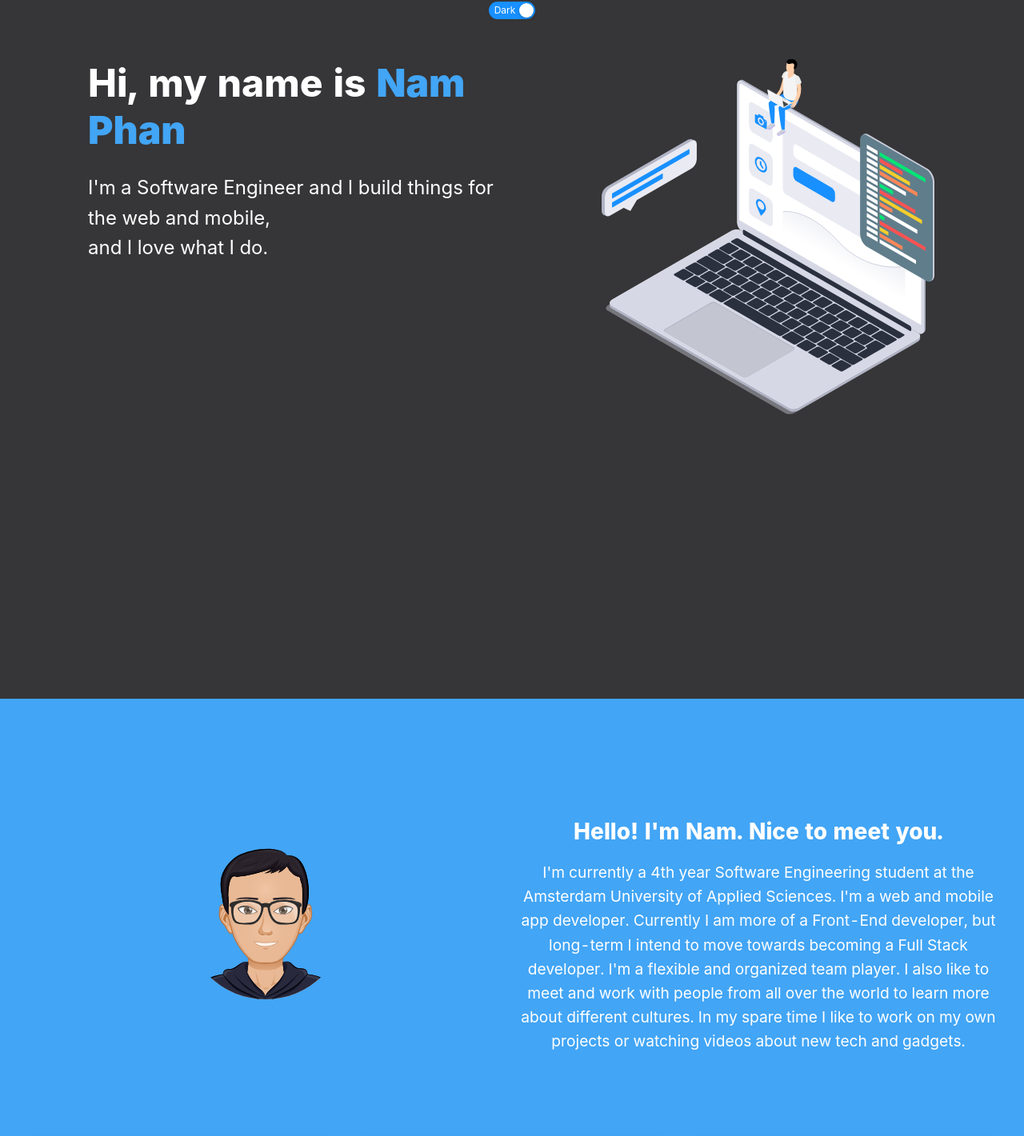
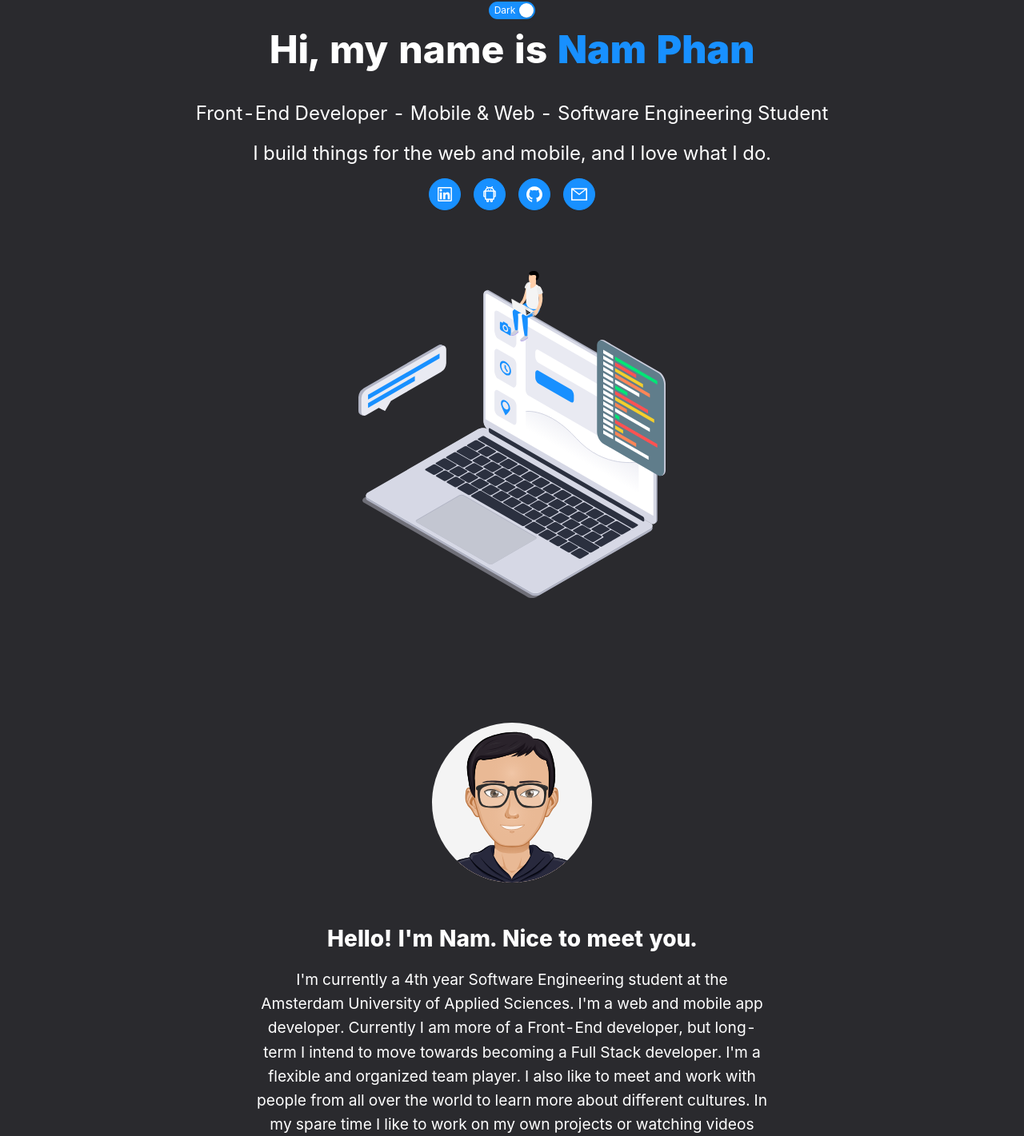
Before and after one commit to NamTPhan/NamTPhan.github.io, a React (Create React App) app: page / in a window 1280 px wide. Shown: the part 18-1439 px from the top of the page at 80% size. Built offline with nearby package versions, Linux system fonts and the light colour scheme.

Commit message:
Center content, footer done

```diff
--- a/src/components/AboutSection.js
+++ b/src/components/AboutSection.js
@@ -28,17 +28,18 @@ const Avatar = styled.img`
 const AboutSection = (props) => (
   <Row
     style={{
-      backgroundColor: props.theme.primaryBlue,
-      padding: "9rem 1.5rem",
-      paddingBottom: "11rem",
+      backgroundColor: props.theme.primary,
+      paddingTop: "3rem",
+      paddingBottom: "5rem",
       textAlign: "center",
     }}
   >
-    <Col span={12}>
-      <Avatar style={{ backgroundColor: props.theme.primaryBlue }} src={Me} alt="avatar" />
+    <Col span={24}>
+      <Avatar style={{ backgroundColor: '#f4f4f4'}} src={Me} alt="avatar" />
     </Col>
-    <Col span={12}>
+    <Col span={24}>
       <H1>Hello! I'm Nam. Nice to meet you.</H1>
+      <Col span={12} offset={6}>
       <H2>
         I'm currently a 4th year Software Engineering student at the Amsterdam
         University of Applied Sciences. I'm a web and mobile app developer.
@@ -49,6 +50,8 @@ const AboutSection = (props) => (
         I like to work on my own projects or watching videos about new tech and
         gadgets.
       </H2>
+      </Col>
+
     </Col>
   </Row>
 );
--- a/src/components/ExperienceBlock.js
+++ b/src/components/ExperienceBlock.js
@@ -36,7 +36,7 @@ const ExperienceBlock = (props) => (
   >
     <Span>
       {props.title}{" "}
-      <a href={props.website} target="_blank" rel="noopener noreferrer" style={{ color: props.theme.primaryBlue }}>
+      <a href={props.website} target="_blank" rel="noopener noreferrer" style={{ color: props.theme.primary }}>
         @ {props.company}{" "}
         <img
           src={require("../assets/flags/" + props.country + ".png")}
--- a/src/components/Footer.js
+++ b/src/components/Footer.js
@@ -8,15 +8,6 @@ const MeLogo = styled.img`
   height: 100px;
   border-radius: 50%;
   margin-bottom: 20px;
-`;
-
-const A = styled.a`
-  color: #fff;
-  margin: 0 8px;
-
-  span {
-    font-size: 35px;
-  }
 `;
 
 const P = styled.p`
@@ -30,7 +21,7 @@ const ContactSection = (props) => (
     <Col
       span={24}
       style={{
-        backgroundColor: props.theme.primaryBlue,
+        backgroundColor: props.theme.primary,
         padding: "0 2rem 1rem 2rem",
         textAlign: "center",
       }}
--- a/src/components/LandingSection.js
+++ b/src/components/LandingSection.js
@@ -1,5 +1,5 @@
 import React from "react";
-import { Row, Col } from "antd";
+import { Row, Col, Button } from "antd";
 import {
   MailOutlined,
   LinkedinOutlined,
@@ -8,28 +8,24 @@ import {
 } from "@ant-design/icons";
 import styled, { withTheme } from "styled-components";
 
-import AppDev from "../assets/app_dev.svg";
-import Logo from "../assets/logo.png";
+import Laptop from "../assets/laptop.svg";
 
 const H1 = styled.h1`
   font-size: 3rem;
   font-weight: 800;
   color: ${({ theme }) => theme.titleText};
-  margin-left: 110px;
-  display: inline-block;
-  vertical-align: middle;
-  line-height: normal;
+  text-align: center;
 `;
 
 const H2 = styled.h2`
   font-size: 1.5rem;
   font-weight: 400;
   color: ${({ theme }) => theme.titleText};
-  margin-left: 110px;
+  text-align: center;
 `;
 
 const Illustration = styled.img`
-  width: 65%;
+  width: 30%;
   height: auto;
   margin-left: auto;
   margin-right: auto;
@@ -37,50 +33,61 @@ const Illustration = styled.img`
 `;
 
 const B = styled.b`
-  color: ${({ theme }) => theme.primaryBlue};
+  color: ${({ theme }) => theme.name};
+`;
+
+const A = styled.a`
+  color: #fff;
+  margin: 0 8px;
+
+  span {
+    font-size: 20px !important;
+  }
 `;
 
 const LandingSection = (props) => (
-  <Row style={{ marginTop: 50, height: '100vh' }}>
-    <Col span={12}>
+  <Row style={{ height: '100vh' }}>
+    <Col span={24}>
       <H1>
         Hi, my name is <B>Nam Phan</B>
       </H1>
       <H2>
-        I'm a Software Engineer and I build things for the web and mobile,
-        <br /> and I love what I do.
+        Front-End Developer - Mobile & Web - Software Engineering Student
       </H2>
-      <br />
-      {/* <MeLogo src={Logo} alt="logo" /> */}
-      {/* <p>
-        <A href="mailto:namtphann@gmail.com">
-          <MailOutlined />
-        </A>
+      <H2>
+        I build things for the web and mobile, and I love what I do.
+      </H2>
+      <Col align='center'>
         <A
           href="https://www.linkedin.com/in/namtphan2"
           target="_blank"
           rel="noopener noreferrer"
         >
-          <LinkedinOutlined />
+          <Button type="primary" shape="circle" icon={<LinkedinOutlined />} size={'large'} />
         </A>
         <A
           href="https://play.google.com/store/apps/developer?id=NPDevelopment+Apps"
           target="_blank"
           rel="noopener noreferrer"
         >
-          <AndroidOutlined />
+          <Button type="primary" shape="circle" icon={<AndroidOutlined />} size={'large'} />
         </A>
         <A
           href="https://github.com/NamTPhan"
           target="_blank"
           rel="noopener noreferrer"
         >
-          <GithubOutlined />
+          <Button type="primary" shape="circle" icon={<GithubOutlined />} size={'large'} />
         </A>
-      </p> */}
+        <A
+          href="mailto:namtphann@gmail.com"
+        >
+          <Button type="primary" shape="circle" icon={<MailOutlined />} size={'large'} />
+        </A>
+      </Col>
     </Col>
-    <Col span={12}>
-      <Illustration src={AppDev} />
+    <Col span={24}>
+      <Illustration src={Laptop} alt='laptop' />
     </Col>
   </Row>
 );
--- a/src/components/SkillsSection.js
+++ b/src/components/SkillsSection.js
@@ -48,7 +48,7 @@ const CardBlock = (props) => {
 
 const SkillsSection = () => (
   <Row
-    style={{ paddingLeft: "20px", paddingRight: "20px", marginTop: "-80px" }}
+    style={{ paddingLeft: "20px", paddingRight: "20px", marginTop: "50px" }}
   >
     <CardBlock
       icon={<LayoutTwoTone twoToneColor="#eb2f96" />}
--- a/src/components/Themes.js
+++ b/src/components/Themes.js
@@ -1,15 +1,17 @@
 export const lightTheme = {
     margin: 0,
     body: '#FFF',
-    primaryBlue: '#1890ff',
+    primary: '#1890ff',
     titleText: '#141c3a',
+    name: '#1890ff',
     background: '#FFF'
 }
 
 export const darkTheme = {
     margin: 0,
-    body: '#363537',
-    primaryBlue: '#42A5F5',
+    body: '#2a2a2e',
+    primary: '#2a2a2e',
     titleText: '#FFF',
+    name: '#1890ff',
     background: '#242424'
 }
```
Also changed, not shown: src/assets/laptop.svg (renamed from src/assets/app_dev.svg).
